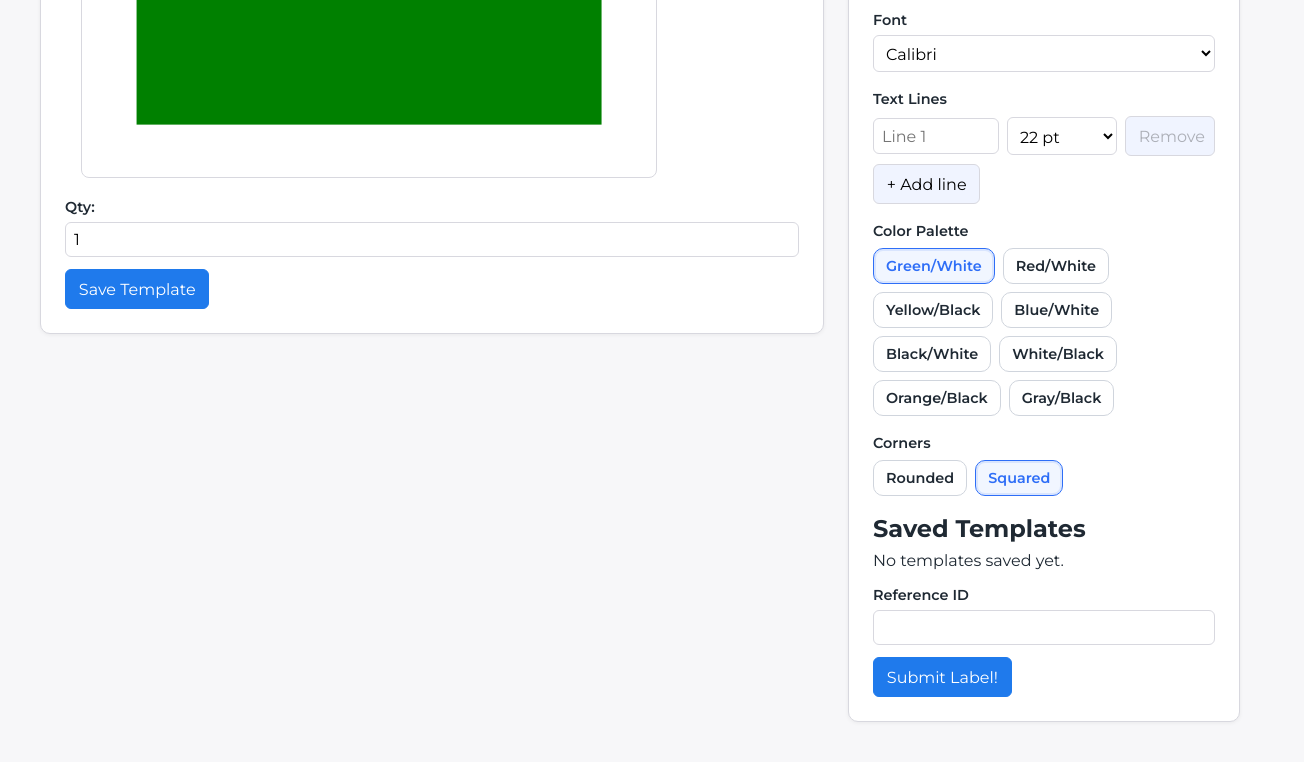
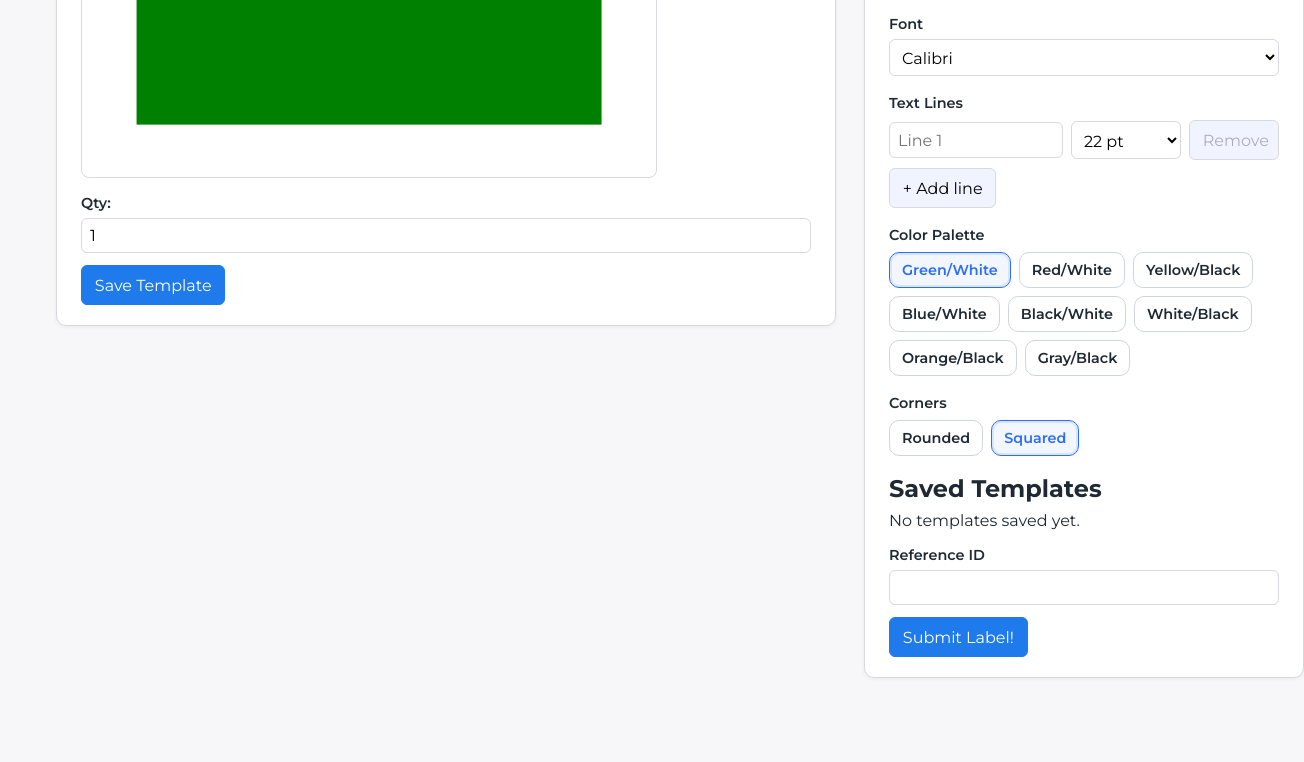
Before and after one commit to treysenparkinson/NameplateLabelCreatorMTX, a website: page index.html in a window 1280 px wide. Shown: the part 180-942 px from the top of the page, 1304 px wide, since content can reach past the window. After the commit the page ends 906 px from the top, so only its background shows below. Drawn offline with Linux system fonts and the light colour scheme.

Commit message:
chore: widen page and preview grid layout

```diff
--- a/styles.css
+++ b/styles.css
@@ -23,11 +23,14 @@ body {
 }
 
 .page {
-  max-width: 1280px;
+  max-width: 1440px;         /* widen overall canvas so there is no dead space */
   margin: 0 auto;
-  padding: 16px;
+  padding: 24px 32px;        /* slightly wider gutters so UI breathes */
   box-sizing: border-box;
 }
+
+/* Remove any global margin that could create extra white strip on right */
+body { margin: 0; }
 
 h1, h2, h3 {
   margin: 0 0 0.5rem;
@@ -190,18 +193,19 @@ button:hover {
 .line-row { display: grid; grid-template-columns: 1fr 110px 90px; gap: 8px; align-items: center; }
 .line-text, .line-pt, .line-remove { width: 100%; }
 
-.card { padding: 24px; }
+.card { padding: 20px 24px; }
 
 
 .app-grid,
 #appShell {
   display: grid;
-  grid-template-columns: minmax(720px, 2fr) minmax(360px, 1fr);
-  gap: 24px;
+  /* Large left preview, fixed/right controls. Prevents unused right space. */
+  grid-template-columns: minmax(780px, 1fr) 440px;
+  gap: 28px;
   align-items: start;
 }
 
-@media (max-width: 1200px) {
+@media (max-width: 1140px) {
   .app-grid,
   #appShell {
     grid-template-columns: 1fr;
@@ -212,6 +216,7 @@ button:hover {
 .controls-card,
 .col--preview {
   width: 100%;
+  max-width: none;
 }
 
 .col--preview .preview-card,
@@ -249,12 +254,10 @@ canvas { transform: none !important; }
 
 .preview-viewport {
   width: 100%;
-  max-width: none;
-  max-height: 360px;
-  padding: 16px;
+  max-width: none;           /* let it grow to fill the left column */
+  max-height: 360px;         /* readable preview height */
+  padding: 12px 0;           /* slimmer to make more horizontal room */
   overflow: hidden;
-  background: #fff;
-  border-radius: 12px;
   box-sizing: border-box;
 }
 
@@ -274,3 +277,11 @@ canvas { transform: none !important; }
   width: auto;
   height: auto;
 }
+
+/* If you have rules like .container { max-width: 1100px } inside the creator,
+   remove or override them with max-width:none in this scope. */
+.preview-card .container,
+.preview-card .wrapper,
+.preview-card .inner {
+  max-width: none !important;
+}
```
